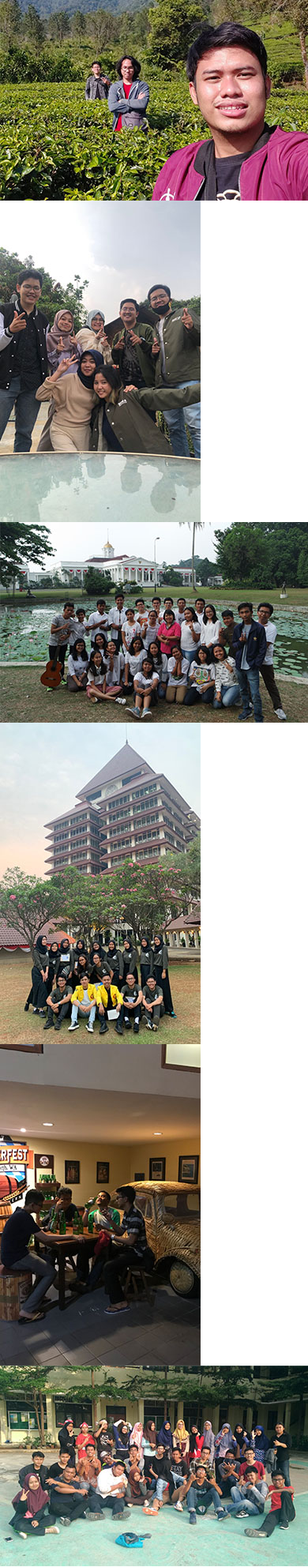
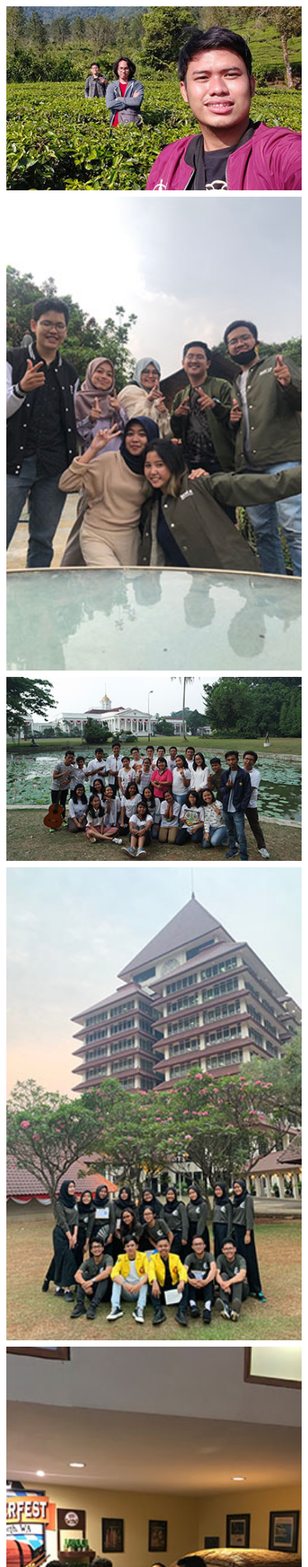
Before and after one commit to SinusCosinusTangen/ppw-story-4, a Django app: page /gallery/ in a window 390 px wide; the page is wider, and only the part inside the window is pictured. Shown: the part 256-2240 px from the top of that part at 79% size. Run offline with Django 3.2, Linux system fonts and the light colour scheme; some libraries are stand-ins or nearby versions.

Commit message:
astaga lupa css gallery

```diff
--- a/story3/static/story3/style.css
+++ b/story3/static/story3/style.css
@@ -190,3 +190,37 @@ td {
     margin: 10px;
     font-size: 2vw;
 }
+
+.aaa {
+    display: flex;
+    flex-wrap: wrap;
+    padding: 0 4px;
+}
+
+.bbb {
+flex: 25%;
+max-width: 25%;
+padding: 0 4px;
+}
+
+.bbb img {
+margin-top: 8px;
+vertical-align: middle;
+width: 100%;
+}
+
+/* Responsive layout - makes a two column-layout instead of four columns */
+@media screen and (max-width: 800px) {
+.bbb {
+    flex: 50%;
+    max-width: 50%;
+}
+}
+
+/* Responsive layout - makes the two columns stack on top of each other instead of next to each other */
+@media screen and (max-width: 600px) {
+.bbb {
+    flex: 100%;
+    max-width: 100%;
+}
+}
```
